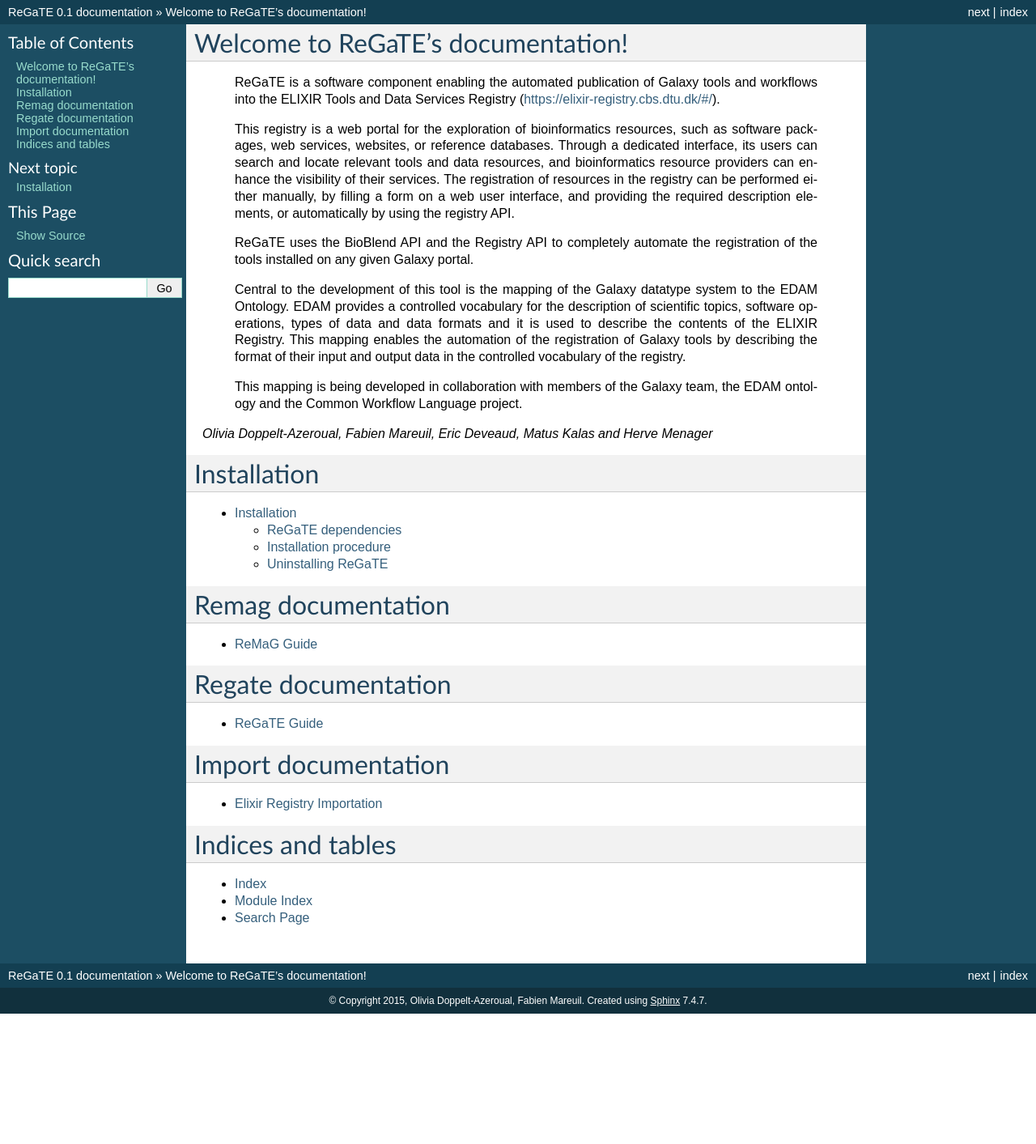
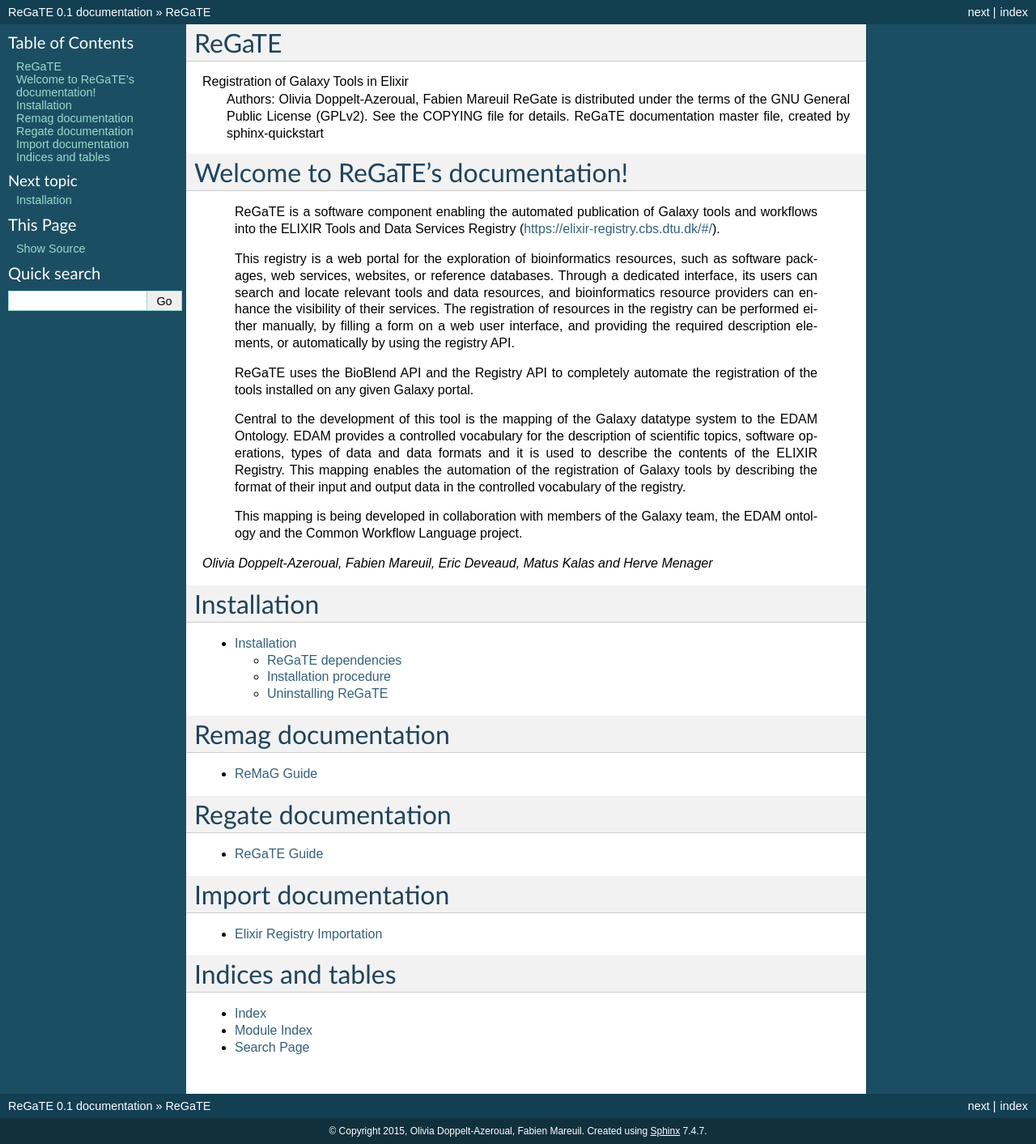
Before and after one commit to C3BI-pasteur-fr/ReGaTE, a Sphinx documentation site: the page built from doc/index.rst, in a window 1280 px wide. Shown: the whole page at 81% size. Built offline with Sphinx 7.4.7, drawn with Linux system fonts in a browser that asks for light colours; before the commit the page ends 1252 px from its top, so only the background shows below that.

Commit message:
Update index.rst

```diff
--- a/doc/index.rst
+++ b/doc/index.rst
@@ -1,4 +1,7 @@
-.. ReGaTE Registration of Galaxy Tools in Elixir
+ReGaTE
+======
+
+Registration of Galaxy Tools in Elixir
  Authors: Olivia Doppelt-Azeroual, Fabien Mareuil
  ReGate is distributed under the terms of the GNU General Public License (GPLv2).
  See the COPYING file for details.
```
